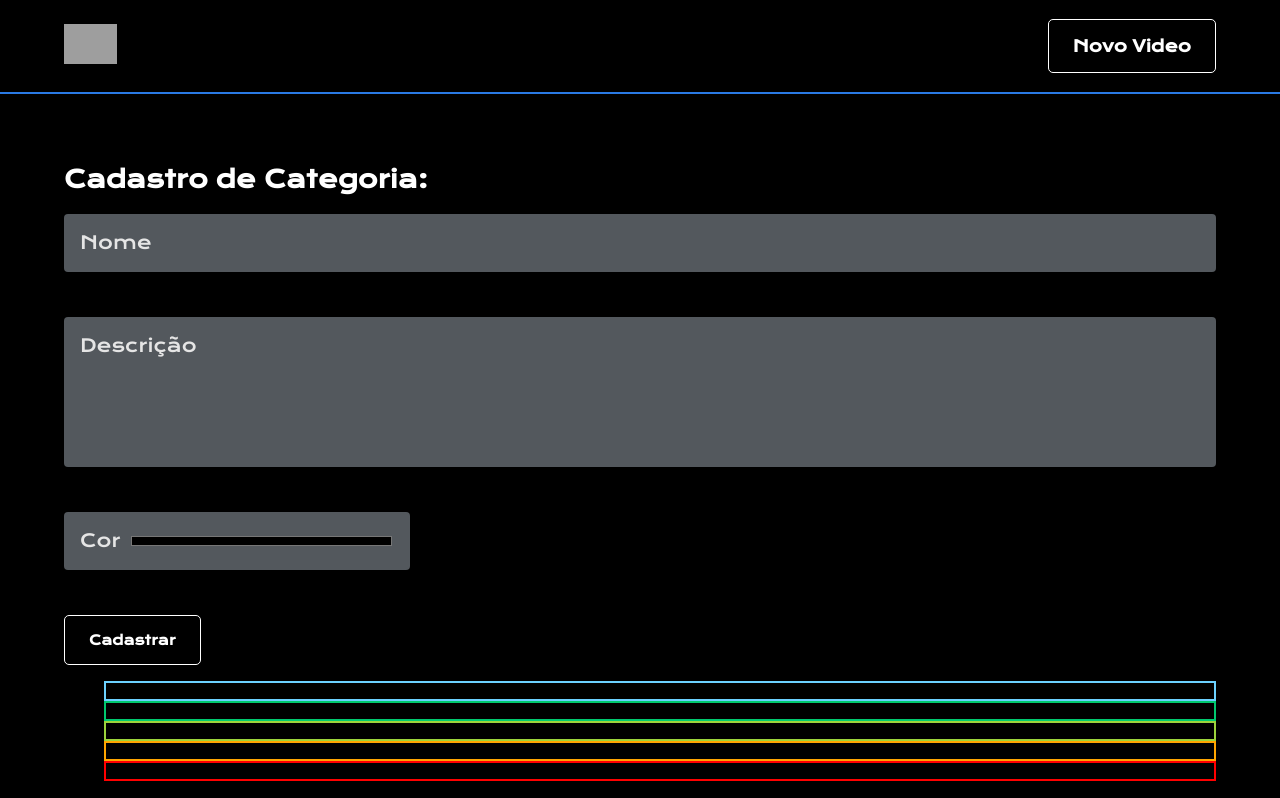
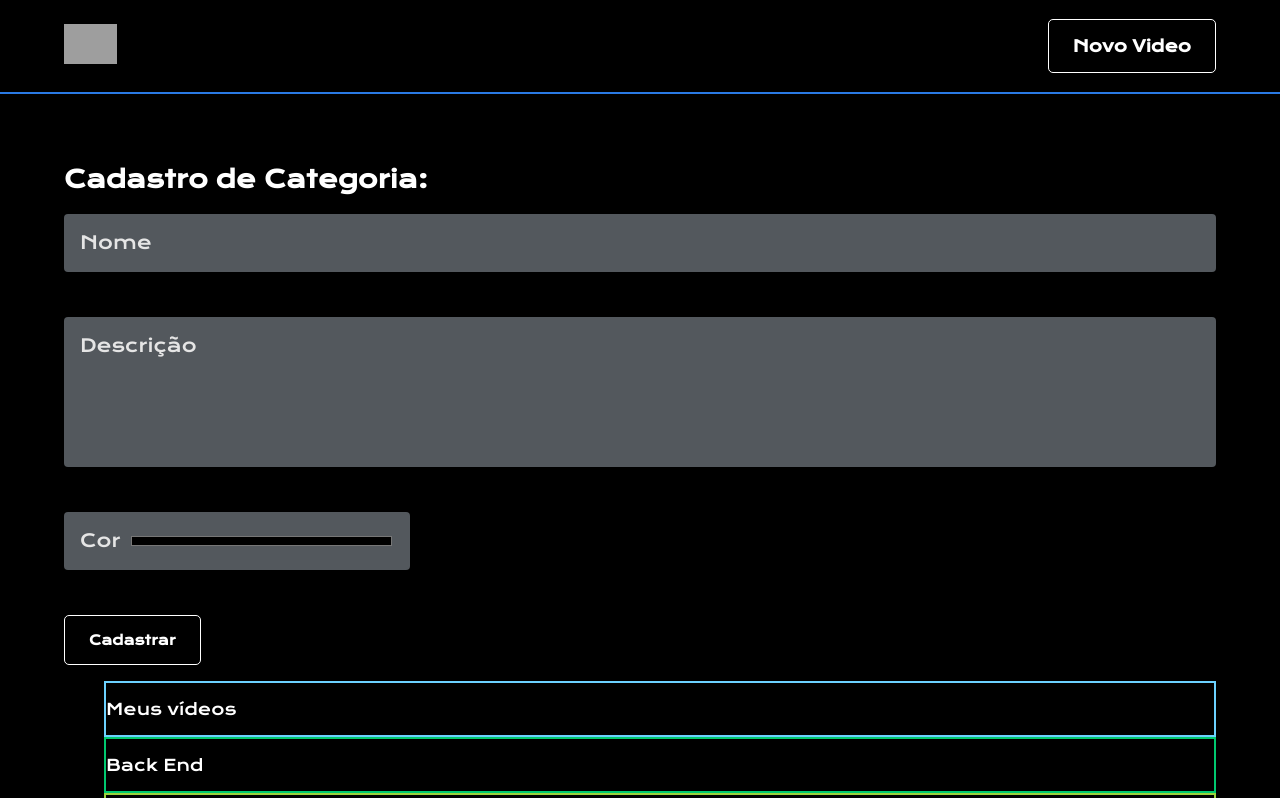
Before and after one commit to HenriqueBaetaLeite/baetaflix, a React (Create React App) app: page /cadastro/categoria in a window 1280 px wide. Shown: the top 798 px of the page. Built offline with nearby package versions, Linux system fonts and the light colour scheme; data requests are answered from the project's data file; grey boxes are pictures that could not be loaded.

Commit message:
correcao

```diff
--- a/db.json
+++ b/db.json
@@ -2,7 +2,7 @@
   "categorias": [
     {
       "id": 1,
-      "titulo": "meus vídeos",
+      "titulo": "Meus vídeos",
       "cor": "#6BD1FF",
       "link_extra": {
         "text": "Meus vídeos 'favoritos'",
--- a/src/pages/CadastroCategoria.jsx
+++ b/src/pages/CadastroCategoria.jsx
@@ -105,7 +105,7 @@ const CadastroCategoria = () => {
       <ul>
         {categorias.map((cat, index) => (
           <div style={{ border: `2px solid ${cat.cor}` }} key={`${cat}${index}`}>
-            <p>{cat.nome}</p>
+            <p>{cat.titulo}</p>
             {/* <p>{cat.descricao}</p>
             <p>{cat.cor}</p> */}
           </div>
```
